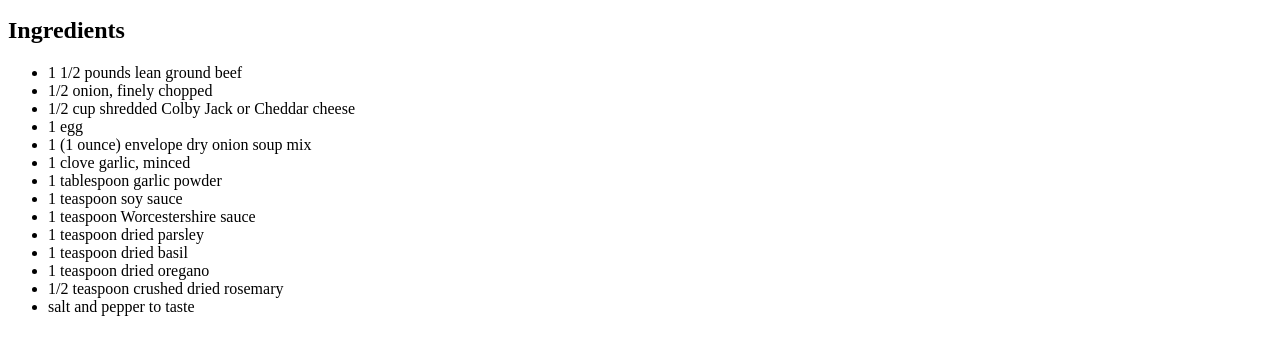
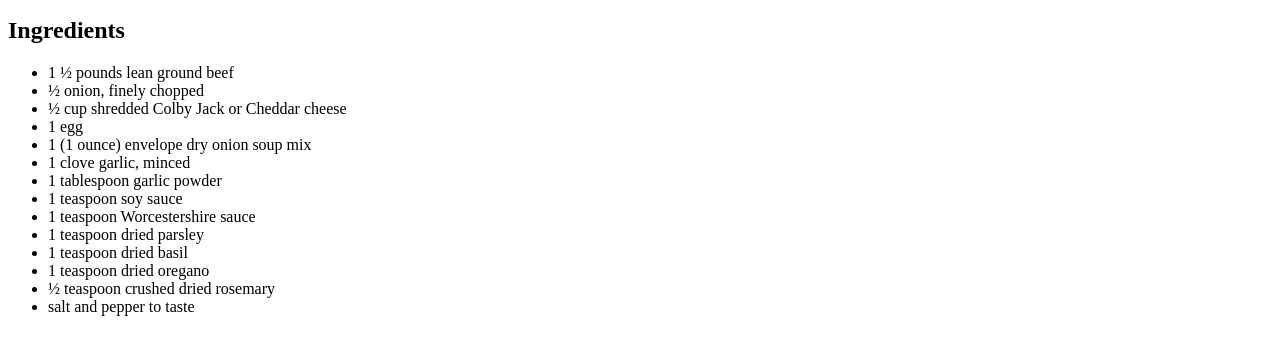
Before and after one commit to Preston841/odin-recipes, a plain HTML site: page recipes/hamburger.html in a window 1280 px wide. Shown: the part 421-769 px from the top of the page. Drawn offline with Linux system fonts and the light colour scheme.

Commit message:
added 1/2 symbols

```diff
--- a/recipes/hamburger.html
+++ b/recipes/hamburger.html
@@ -16,9 +16,9 @@
     </p>
 <h2>Ingredients</h2>
 <ul>
-    <li>1 1/2 pounds lean ground beef</li>
-    <li>1/2 onion, finely chopped</li>
-    <li>1/2 cup shredded Colby Jack or Cheddar cheese</li>
+    <li>1 &frac12; pounds lean ground beef</li>
+    <li>&frac12; onion, finely chopped</li>
+    <li>&frac12; cup shredded Colby Jack or Cheddar cheese</li>
     <li>1 egg</li>
     <li>1 (1 ounce) envelope dry onion soup mix</li>
     <li>1 clove garlic, minced</li>
@@ -28,7 +28,7 @@
     <li>1 teaspoon dried parsley</li>
     <li>1 teaspoon dried basil</li>
     <li>1 teaspoon dried oregano</li>
-    <li>1/2 teaspoon crushed dried rosemary</li>
+    <li>&frac12; teaspoon crushed dried rosemary</li>
     <li>salt and pepper to taste</li>
 </ul>
 </body>
```
